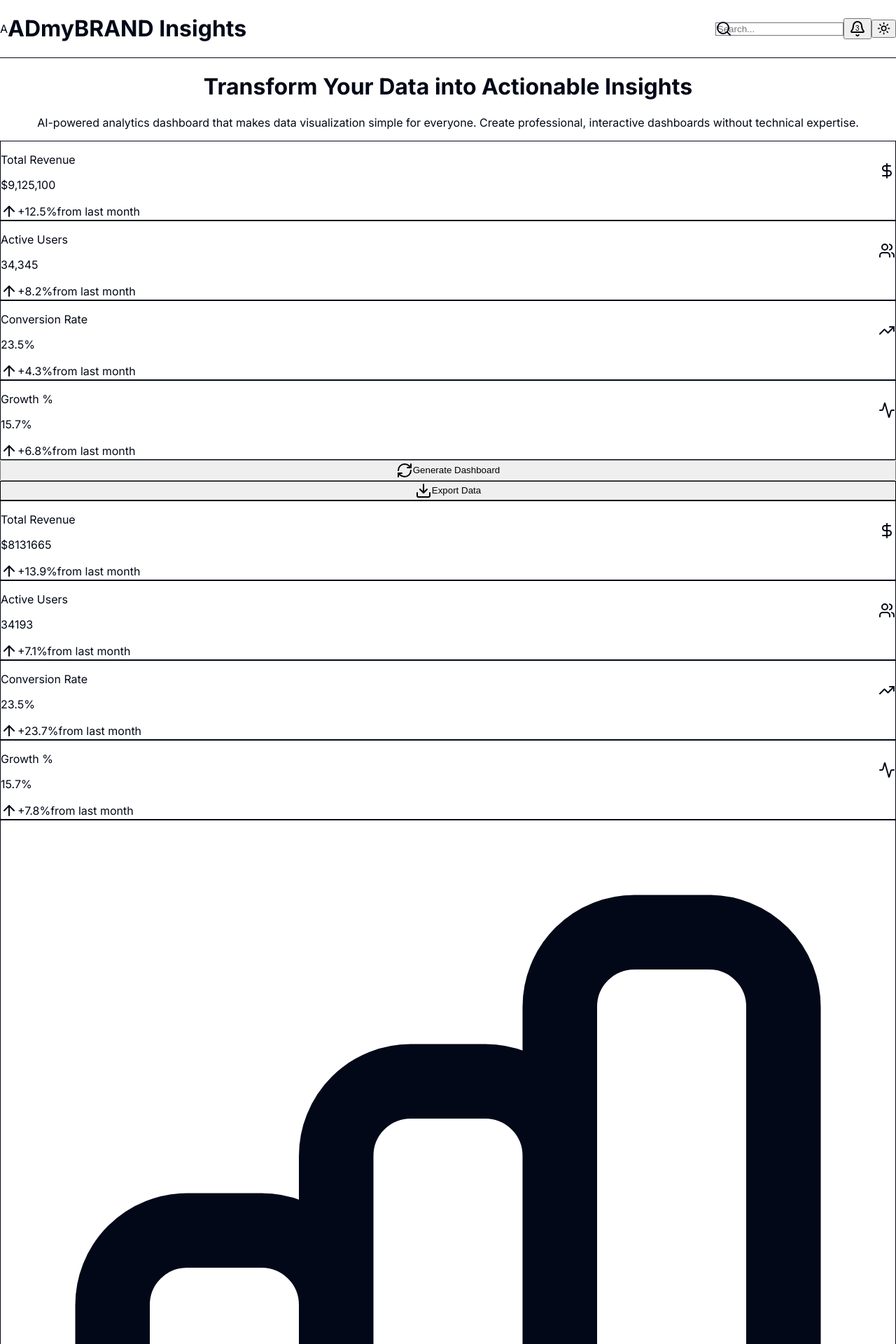
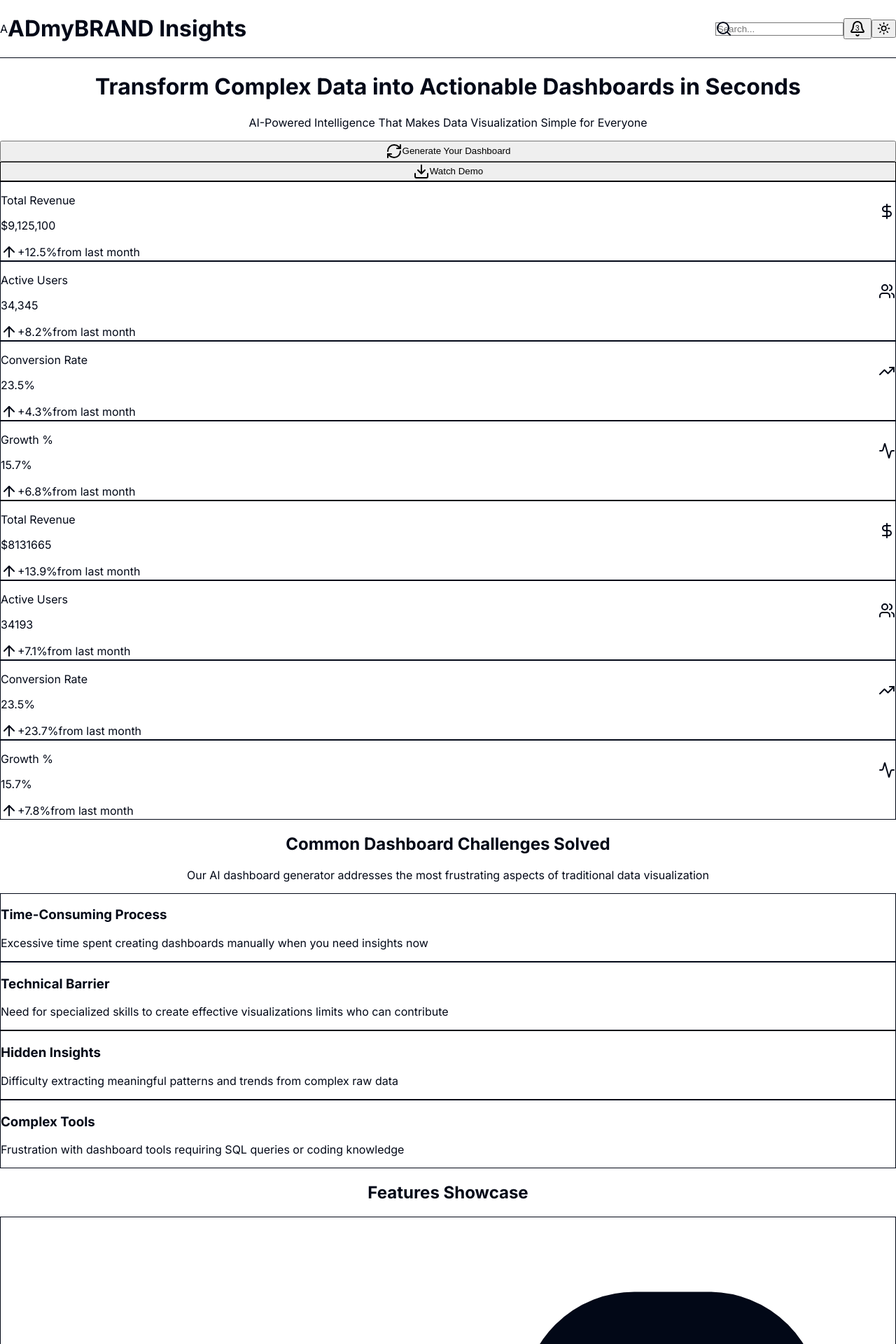
Before and after one commit to Soumyadipgithub/admybrand-insights, a Next.js app: page / in a window 1280 px wide. Shown: the top 1920 px of the page at 70% size. Built offline with nearby package versions, Linux system fonts and the light colour scheme.

Commit message:
Complete AI Dashboard Generator redesign: Clean white theme, professional layout, hero section, challenges section, features showcase

```diff
--- a/src/app/globals.css
+++ b/src/app/globals.css
@@ -4,7 +4,7 @@
 
 @layer base {
   :root {
-    /* AI DASHBOARD GENERATOR INSPIRED - Clean & Modern */
+    /* AI DASHBOARD GENERATOR - Clean Professional Theme */
     --background: 0 0% 100%;
     --foreground: 222 84% 5%;
     --card: 0 0% 100%;
@@ -12,8 +12,8 @@
     --popover: 0 0% 100%;
     --popover-foreground: 222 84% 5%;
 
-    /* Primary - Deep Blue */
-    --primary: 217 91% 60%;
+    /* Primary - Professional Blue */
+    --primary: 221 83% 53%;
     --primary-foreground: 0 0% 100%;
 
     /* Secondary - Light Blue */
@@ -43,10 +43,10 @@
     /* Border - Subtle */
     --border: 214 32% 91%;
     --input: 214 32% 91%;
-    --ring: 217 91% 60%;
+    --ring: 221 83% 53%;
 
     /* Radius - Modern */
-    --radius: 0.5rem;
+    --radius: 0.75rem;
 
     /* Shadows - Subtle */
     --shadow-sm: 0 1px 2px 0 rgb(0 0 0 / 0.05);
--- a/src/app/page.tsx
+++ b/src/app/page.tsx
@@ -192,17 +192,34 @@ export default function DashboardPage() {
   }
 
   return (
-    <div className="min-h-screen bg-gray-50">
+    <div className="min-h-screen bg-white">
       <div className="max-w-7xl mx-auto px-4 sm:px-6 lg:px-8 py-8">
         {/* Hero Section */}
         <div className="text-center mb-12">
           <h1 className="text-4xl font-bold text-gray-900 mb-4">
-            Transform Your Data into Actionable Insights
+            Transform Complex Data into Actionable Dashboards in Seconds
           </h1>
-          <p className="text-xl text-gray-600 max-w-3xl mx-auto">
-            AI-powered analytics dashboard that makes data visualization simple for everyone.
-            Create professional, interactive dashboards without technical expertise.
+          <p className="text-xl text-gray-600 max-w-3xl mx-auto mb-8">
+            AI-Powered Intelligence That Makes Data Visualization Simple for Everyone
           </p>
+          <div className="flex flex-col sm:flex-row gap-4 justify-center">
+            <Button
+              onClick={handleRefresh}
+              disabled={isLoading}
+              className="bg-blue-600 hover:bg-blue-700 text-white px-8 py-3 rounded-lg font-medium"
+            >
+              <RefreshCw className={`h-5 w-5 mr-2 ${isLoading ? 'animate-spin' : ''}`} />
+              Generate Your Dashboard
+            </Button>
+            <Button
+              variant="outline"
+              onClick={() => handleExport('csv')}
+              className="border-gray-300 text-gray-700 hover:bg-gray-50 px-8 py-3 rounded-lg font-medium"
+            >
+              <Download className="h-5 w-5 mr-2" />
+              Watch Demo
+            </Button>
+          </div>
         </div>
 
         {/* Key Metrics */}
@@ -210,26 +227,6 @@ export default function DashboardPage() {
           {initialMetrics.map((metric) => (
             <MetricCard key={metric.title} metric={metric} />
           ))}
-        </div>
-
-        {/* Action Buttons */}
-        <div className="flex flex-col sm:flex-row gap-4 justify-center mb-12">
-          <Button
-            onClick={handleRefresh}
-            disabled={isLoading}
-            className="bg-blue-600 hover:bg-blue-700 text-white px-8 py-3 rounded-md font-medium"
-          >
-            <RefreshCw className={`h-5 w-5 mr-2 ${isLoading ? 'animate-spin' : ''}`} />
-            Generate Dashboard
-          </Button>
-          <Button
-            variant="outline"
-            onClick={() => handleExport('csv')}
-            className="border-gray-300 text-gray-700 hover:bg-gray-50 px-8 py-3 rounded-md font-medium"
-          >
-            <Download className="h-5 w-5 mr-2" />
-            Export Data
-          </Button>
         </div>
 
         {/* Metrics Grid */}
@@ -245,8 +242,41 @@ export default function DashboardPage() {
           )}
         </div>
 
+        {/* Common Dashboard Challenges Section */}
+        <div className="mb-12">
+          <h2 className="text-3xl font-bold text-gray-900 text-center mb-8">
+            Common Dashboard Challenges Solved
+          </h2>
+          <p className="text-lg text-gray-600 text-center mb-8 max-w-4xl mx-auto">
+            Our AI dashboard generator addresses the most frustrating aspects of traditional data visualization
+          </p>
+
+          <div className="grid grid-cols-1 md:grid-cols-2 lg:grid-cols-4 gap-6">
+            <div className="bg-white p-6 rounded-lg border border-gray-200">
+              <h3 className="text-lg font-semibold text-gray-900 mb-2">Time-Consuming Process</h3>
+              <p className="text-gray-600">Excessive time spent creating dashboards manually when you need insights now</p>
+            </div>
+            <div className="bg-white p-6 rounded-lg border border-gray-200">
+              <h3 className="text-lg font-semibold text-gray-900 mb-2">Technical Barrier</h3>
+              <p className="text-gray-600">Need for specialized skills to create effective visualizations limits who can contribute</p>
+            </div>
+            <div className="bg-white p-6 rounded-lg border border-gray-200">
+              <h3 className="text-lg font-semibold text-gray-900 mb-2">Hidden Insights</h3>
+              <p className="text-gray-600">Difficulty extracting meaningful patterns and trends from complex raw data</p>
+            </div>
+            <div className="bg-white p-6 rounded-lg border border-gray-200">
+              <h3 className="text-lg font-semibold text-gray-900 mb-2">Complex Tools</h3>
+              <p className="text-gray-600">Frustration with dashboard tools requiring SQL queries or coding knowledge</p>
+            </div>
+          </div>
+        </div>
+
         {/* Features Section */}
-        <div className="grid grid-cols-1 md:grid-cols-3 gap-8 mb-12">
+        <div className="mb-12">
+          <h2 className="text-3xl font-bold text-gray-900 text-center mb-8">
+            Features Showcase
+          </h2>
+          <div className="grid grid-cols-1 md:grid-cols-3 gap-8">
             <div className="bg-white p-8 rounded-lg border border-gray-200">
               <div className="w-12 h-12 bg-blue-100 rounded-lg flex items-center justify-center mb-4">
                 <svg className="w-6 h-6 text-blue-600" fill="none" stroke="currentColor" viewBox="0 0 24 24">
@@ -275,6 +305,7 @@ export default function DashboardPage() {
               </div>
               <h3 className="text-xl font-semibold text-gray-900 mb-2">Real-Time Updates</h3>
               <p className="text-gray-600">Dashboards automatically refresh with new data without manual intervention on your preferred schedule.</p>
+            </div>
           </div>
         </div>
 
--- a/src/components/charts/line-chart.tsx
+++ b/src/components/charts/line-chart.tsx
@@ -32,7 +32,7 @@ const CustomTooltip = ({ active, payload, label }: any) => {
 
 export function LineChart({ data, title, description }: LineChartProps) {
   return (
-    <Card className="bg-white border border-gray-200">
+    <Card className="bg-white border border-gray-200 hover:shadow-md transition-shadow duration-200">
       <CardHeader className="pb-4">
         <CardTitle className="text-xl font-bold text-gray-900">{title}</CardTitle>
         {description && <CardDescription className="text-gray-600">{description}</CardDescription>}
--- a/src/components/metric-card.tsx
+++ b/src/components/metric-card.tsx
@@ -22,7 +22,7 @@ export function MetricCard({ metric, className }: MetricCardProps) {
 
   return (
     <Card className={cn(
-      "bg-white border border-gray-200 p-6",
+      "bg-white border border-gray-200 p-6 hover:shadow-md transition-shadow duration-200",
       className
     )}>
       <div className="flex items-center justify-between">
@@ -30,7 +30,7 @@ export function MetricCard({ metric, className }: MetricCardProps) {
           <p className="text-sm font-medium text-gray-600">{metric.title}</p>
           <p className="text-2xl font-bold text-gray-900">{metric.value}</p>
         </div>
-        <div className="p-2 bg-blue-100 rounded-lg">
+        <div className="p-2 bg-blue-50 rounded-lg">
           <Icon className="h-5 w-5 text-blue-600" />
         </div>
       </div>
```
Lines whose indentation alone changed are shown as unchanged.
